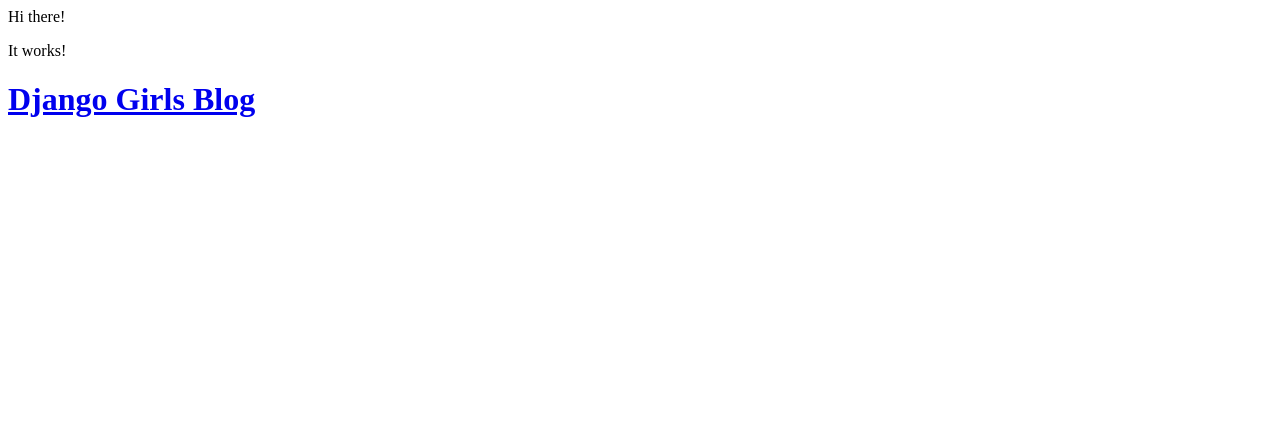
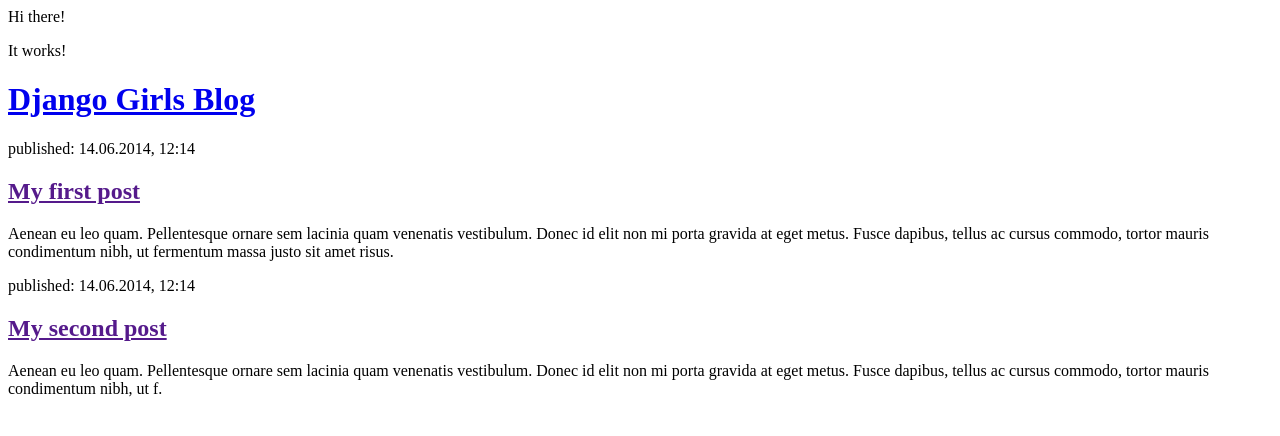
Before and after one commit to fernandezpedrodavid/my-firts-blog, a Django app: page / in a window 1280 px wide. Shown: the top 436 px of the page. Run offline with Django 3.2, Linux system fonts and the light colour scheme; data that the repository does not hold is empty.

Commit message:
Cambie el HTML para la página.

```diff
--- a/blog/templates/Blog/post_list.html
+++ b/blog/templates/Blog/post_list.html
@@ -17,8 +17,15 @@
         </div>
 
         <div>
-            {% for post in posts %} {{ post }}{% endfor %}
+            <p>published: 14.06.2014, 12:14</p>
+            <h2><a href="">My first post</a></h2>
+            <p>Aenean eu leo quam. Pellentesque ornare sem lacinia quam venenatis vestibulum. Donec id elit non mi porta gravida at eget metus. Fusce dapibus, tellus ac cursus commodo, tortor mauris condimentum nibh, ut fermentum massa justo sit amet risus.</p>
         </div>
 
+        <div>
+            <p>published: 14.06.2014, 12:14</p>
+            <h2><a href="">My second post</a></h2>
+            <p>Aenean eu leo quam. Pellentesque ornare sem lacinia quam venenatis vestibulum. Donec id elit non mi porta gravida at eget metus. Fusce dapibus, tellus ac cursus commodo, tortor mauris condimentum nibh, ut f.</p>
+        </div>
     </body>
 </html>
--- a/blog/views.py
+++ b/blog/views.py
@@ -2,8 +2,4 @@ from django.shortcuts import render
 
 # Create your views here.
 def post_list(request):
-    posts = Post.objects.filter(published_date__lte=timezone.now()).order_by('published_date')
-    return render(request, 'blog/post_list.html', {'posts': posts})
-from django.shortcuts import render
-from django.utils import timezone
-from .models import Post
+    return render(request, 'blog/post_list.html', {})
--- a/mysite/urls.py
+++ b/mysite/urls.py
@@ -1,17 +1,6 @@
 """mysite URL Configuration
 
-The `urlpatterns` list routes URLs to views. For more information please see:
-    https://docs.djangoproject.com/en/3.2/topics/http/urls/
-Examples:
-Function views
-    1. Add an import:  from my_app import views
-    2. Add a URL to urlpatterns:  path('', views.home, name='home')
-Class-based views
-    1. Add an import:  from other_app.views import Home
-    2. Add a URL to urlpatterns:  path('', Home.as_view(), name='home')
-Including another URLconf
-    1. Import the include() function: from django.urls import include, path
-    2. Add a URL to urlpatterns:  path('blog/', include('blog.urls'))
+[...]
 """
 from django.contrib import admin
 from django.urls import path, include
```
